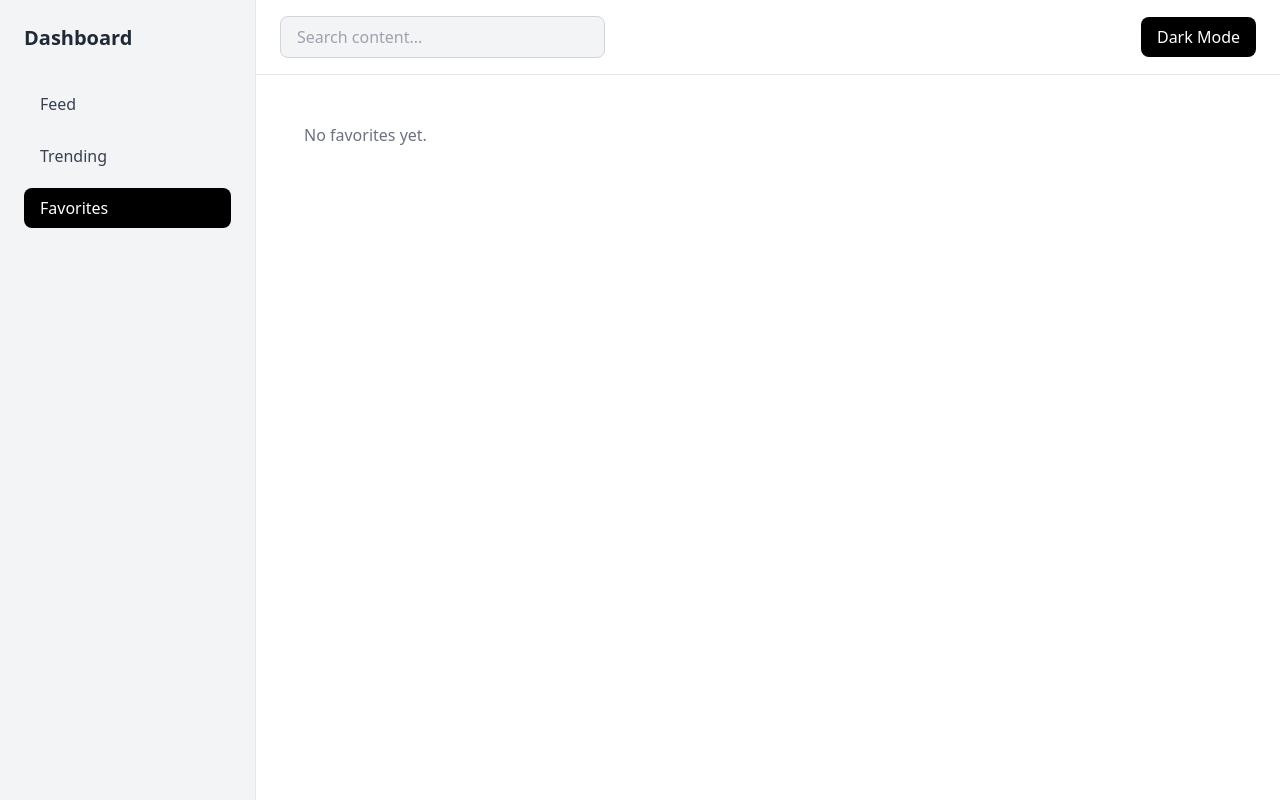
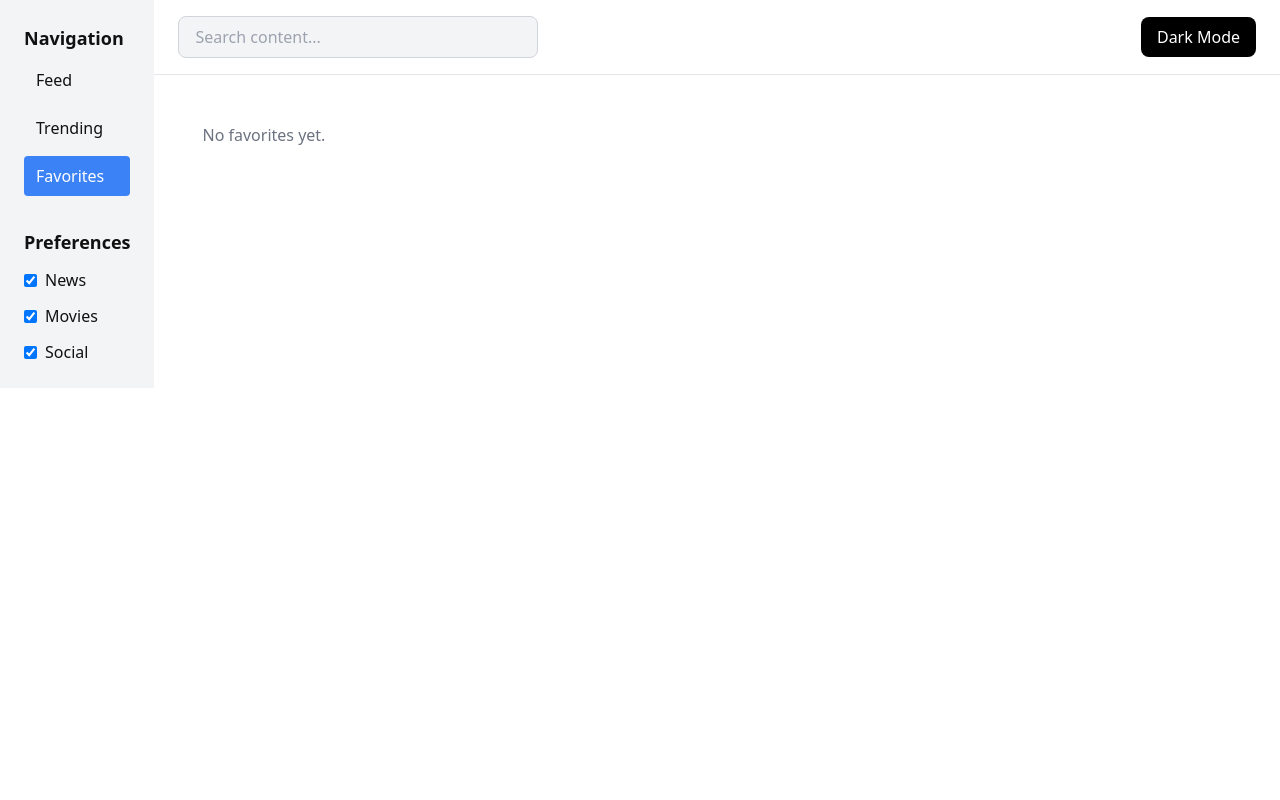
Before and after one commit to basarathyasin/content-dashboard, a Next.js app: page /favorites in a window 1280 px wide. Built offline with nearby package versions, Linux system fonts and the light colour scheme.

Commit message:
feat(preferences): implement category-based content filtering using Redux global state

```diff
--- a/app/feed/page.tsx
+++ b/app/feed/page.tsx
@@ -19,6 +19,7 @@ import { useGetTrendingMoviesQuery } from "@/app/services/api/movieApi";
 import { useGetSocialPostsQuery } from "@/app/services/api/socialApi";
 import { normalizeSocial } from "@/app/utils/normalizeSocial";
 
+
 export default function FeedPage() {
 	const searchQuery = useAppSelector((state) => state.ui.searchQuery);
 	const debouncedQuery = useDebounce(searchQuery, 500);
@@ -37,6 +38,10 @@ export default function FeedPage() {
 	const { data: socialData, isLoading: socialLoading } =
 		useGetSocialPostsQuery();
 
+		const preferences = useAppSelector(
+  (state) => state.preferences
+);
+
 
 	const newsContent: ContentItem[] = data ? normalizeNews(data.articles) : [];
 
@@ -48,7 +53,11 @@ export default function FeedPage() {
   : [];
 
 
-	const normalizedContent: ContentItem[] = [...newsContent, ...movieContent, ...socialContent];
+	const normalizedContent: ContentItem[] = [
+  ...(preferences.showNews ? newsContent : []),
+  ...(preferences.showMovies ? movieContent : []),
+  ...(preferences.showSocial ? socialContent : []),
+];
 
 	const [manualOrder, setManualOrder] = useState<string[]>([]);
 
--- a/app/slices/preferencesSlice.ts
+++ b/app/slices/preferencesSlice.ts
@@ -1,22 +1,37 @@
-import { createSlice, PayloadAction } from "@reduxjs/toolkit";
+import { createSlice,} from "@reduxjs/toolkit";
 
-interface PreferencesState {
-  categories: string[];
+export interface PreferencesState {
+  showNews: boolean;
+  showMovies: boolean;
+  showSocial: boolean;
 }
 
 const initialState: PreferencesState = {
-  categories: [],
+  showNews: true,
+  showMovies: true,
+  showSocial: true,
 };
 
 const preferencesSlice = createSlice({
   name: "preferences",
   initialState,
   reducers: {
-    setCategories(state, action: PayloadAction<string[]>) {
-      state.categories = action.payload;
+    toggleNews(state) {
+      state.showNews = !state.showNews;
+    },
+    toggleMovies(state) {
+      state.showMovies = !state.showMovies;
+    },
+    toggleSocial(state) {
+      state.showSocial = !state.showSocial;
     },
   },
 });
 
-export const { setCategories } = preferencesSlice.actions;
+export const {
+  toggleNews,
+  toggleMovies,
+  toggleSocial,
+} = preferencesSlice.actions;
+
 export default preferencesSlice.reducer;
--- a/components/layout/Sidebar.tsx
+++ b/components/layout/Sidebar.tsx
@@ -2,6 +2,12 @@
 
 import Link from "next/link";
 import { usePathname } from "next/navigation";
+import { useAppDispatch, useAppSelector } from "@/app/store/hooks";
+import {
+  toggleNews,
+  toggleMovies,
+  toggleSocial,
+} from "@/app/slices/preferencesSlice";
 
 const navItems = [
   { name: "Feed", path: "/feed" },
@@ -11,32 +17,63 @@ const navItems = [
 
 export default function Sidebar() {
   const pathname = usePathname();
+  const dispatch = useAppDispatch();
+  const preferences = useAppSelector(
+    (state) => state.preferences
+  );
 
   return (
-    <aside className="w-64 bg-gray-100 dark:bg-gray-900 border-r border-gray-200 dark:border-gray-800 p-6" >
-      <h2 className="text-xl font-bold mb-8 text-gray-800 dark:text-white">
-        Dashboard
-      </h2>
+    <aside className="h-full p-6 space-y-8 bg-gray-100 dark:bg-gray-900 transition-colors">
 
-      <nav className="flex flex-col gap-3">
-        {navItems.map((item) => {
-          const isActive = pathname === item.path;
-
-          return (
+      {/* Navigation */}
+      <nav className="space-y-2">
+        <h2 className="font-bold text-lg">Navigation</h2>
+        {navItems.map((item) => (
           <Link
             key={item.path}
             href={item.path}
-              className={`px-4 py-2 rounded-lg transition ${
-                isActive
-                  ? "bg-black text-white dark:bg-white dark:text-black"
-                  : "text-gray-700 dark:text-gray-300 hover:bg-gray-200 dark:hover:bg-gray-800"
+            className={`block px-3 py-2 rounded transition-colors ${
+              pathname === item.path
+                ? "bg-blue-500 text-white"
+                : "hover:bg-gray-200 dark:hover:bg-gray-800"
             }`}
           >
             {item.name}
           </Link>
-          );
-        })}
+        ))}
       </nav>
+
+      {/* Preferences */}
+      <div className="space-y-3">
+        <h2 className="font-bold text-lg">Preferences</h2>
+
+        <label className="flex items-center gap-2">
+          <input
+            type="checkbox"
+            checked={preferences.showNews}
+            onChange={() => dispatch(toggleNews())}
+          />
+          News
+        </label>
+
+        <label className="flex items-center gap-2">
+          <input
+            type="checkbox"
+            checked={preferences.showMovies}
+            onChange={() => dispatch(toggleMovies())}
+          />
+          Movies
+        </label>
+
+        <label className="flex items-center gap-2">
+          <input
+            type="checkbox"
+            checked={preferences.showSocial}
+            onChange={() => dispatch(toggleSocial())}
+          />
+          Social
+        </label>
+      </div>
     </aside>
   );
 }
```
Lines whose indentation alone changed are shown as unchanged.
